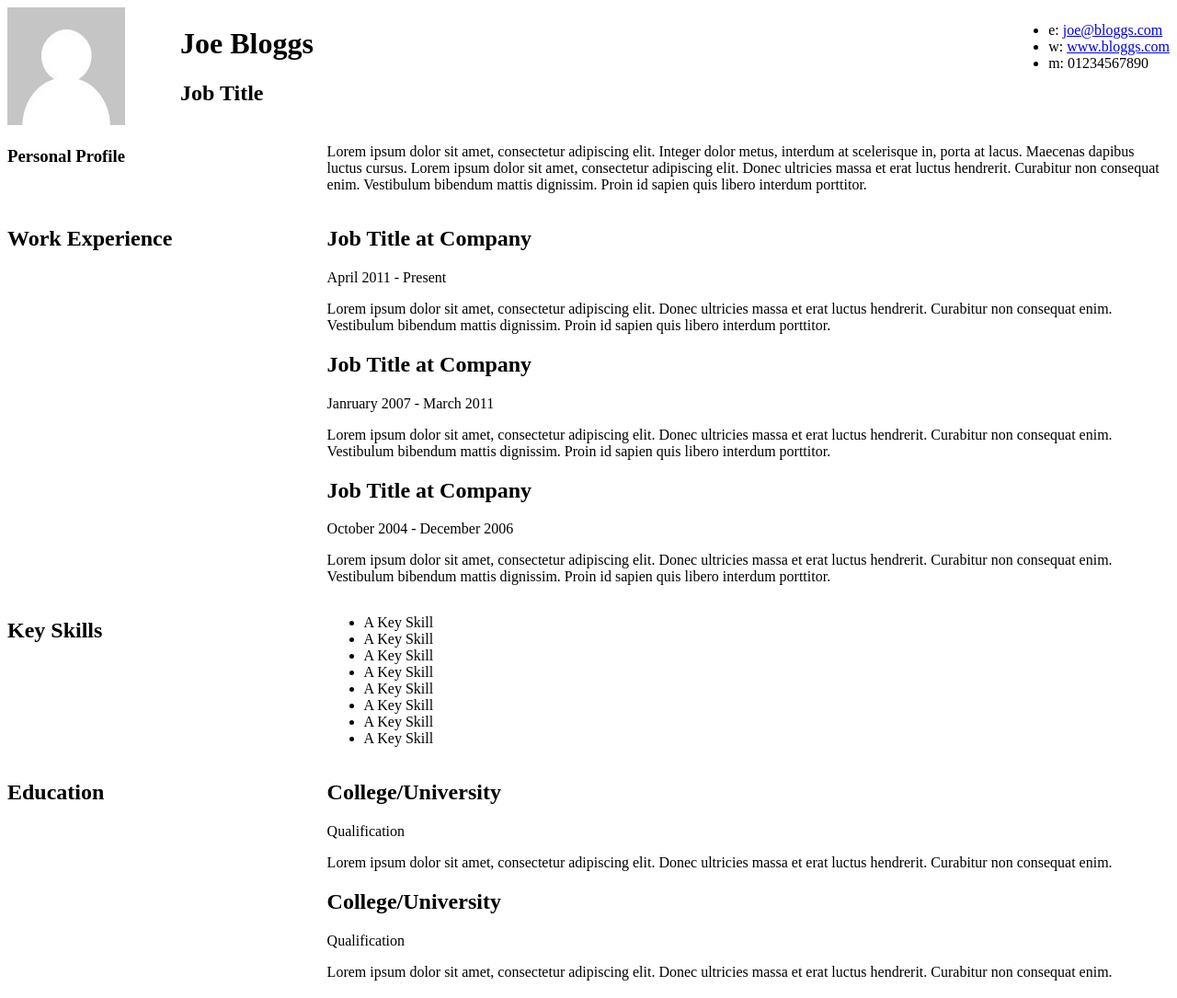
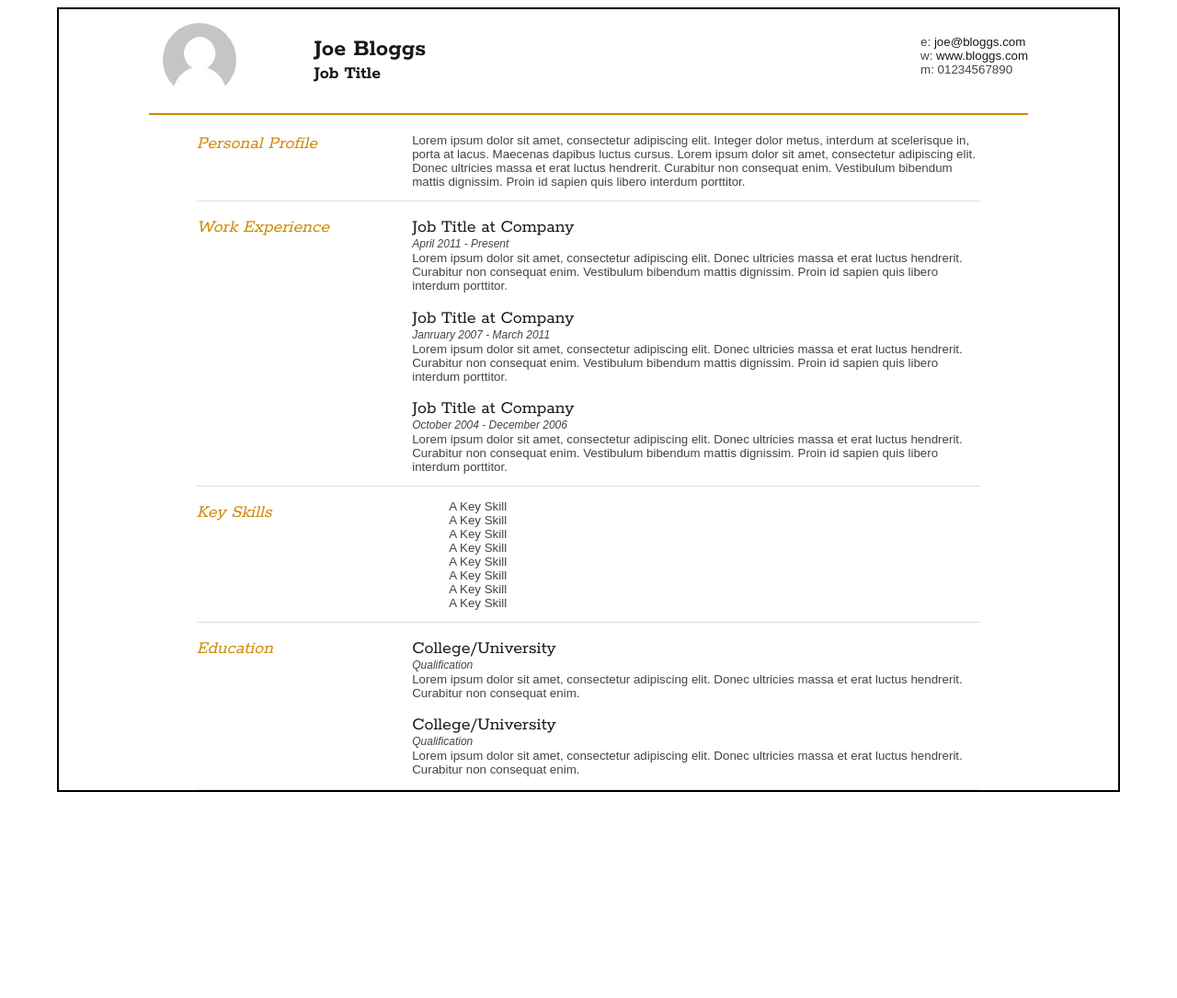
Before and after one commit to Kenzie-Academy-Brasil-Developers/estilizar-curriculo-sprint-2-MPorto1994, a plain HTML site: page index.html in a window 1280 px wide. Shown: the whole page at 92% size. After the commit the page ends 869 px from the top, so only its background shows below. Drawn offline with Linux system fonts and the light colour scheme.

Commit message:
entrega quase completa

```diff
--- a/index.html
+++ b/index.html
@@ -15,6 +15,7 @@
 <![endif]-->
 </head>
 <body id="top">
+
 		<div id="cv" >
 			<div class="mainDetails">
 				<div id="headshot">
@@ -35,9 +36,9 @@
 				</div>
 				<div class="clear"></div>
 			</div>
-
+	<main>
 			<div id="mainArea">
-		<section>
+				<section id="firstsec"class="mainsec">
 					<article>
 						<div class="sectionTitle">
 							<h1>Personal Profile</h1>
@@ -51,7 +52,7 @@
 				</section>
 
 
-		<section>
+				<section class="mainsec">
 					<div class="sectionTitle">
 						<h1>Work Experience</h1>
 					</div>
@@ -79,7 +80,7 @@
 				</section>
 
 
-		<section>
+				<section class="mainsec">
 					<div class="sectionTitle">
 						<h1>Key Skills</h1>
 					</div>
@@ -100,7 +101,7 @@
 				</section>
 
 
-		<section>
+				<section class="mainsec">
 					<div class="sectionTitle">
 						<h1>Education</h1>
 					</div>
@@ -123,5 +124,6 @@
 
 			</div>
 		</div>
+	</main>
 </body>
 </html>
--- a/style.css
+++ b/style.css
@@ -1,5 +1,61 @@
+@import url('https://fonts.googleapis.com/css2?family=Rokkitt:wght@200&display=swap');
+
 .clear {
 	clear: both;
+}
+body{
+	border: 2px solid black;
+	width: 90%;
+	font-family: Arial, sans-serif ;
+	margin-left: auto;
+	font-size: 10pt;
+	margin-right: auto;
+	color: #444444;
+	/* color: #f3f3f3;branco */
+	/* color: #181818;Preto */
+	/* color: #cf8a05; laranja */
+	/* color: #dedede;cinza claro */
+}
+body h1, h2, h3{
+	font-family: 'Rokkitt', serif;
+}
+
+.sectionTitle h1 {
+	color: #cf8a05;
+	font-style: italic;
+	font-size: 15pt;
+	font-weight: 400;
+}
+.sectionContent h2{
+	font-size: 15pt;
+	font-weight: 400;
+	color: #181818;
+	margin-bottom: 0%;
+}
+.sectionContent p{
+	margin-top: 0%;
+}
+
+main {
+	width: 74%;
+	margin-left: auto;
+	margin-right: auto;
+}
+
+.mainsec{
+	border-bottom: 1px solid #dedede;
+}
+.subDetails{
+	height: 3px;
+	font-size: 9pt;
+	font-style: italic;
+}
+
+.mainDetails{
+	width: 83%;
+	margin-left: auto;
+	margin-right: auto;
+	border-bottom:2px solid #cf8a05;
 }
 
 #headshot {
@@ -7,13 +63,40 @@
 	float: left;
 	margin-right: 30px;
 }
+#headshot img{
+	border-radius: 50%;
+	width: 80px;
+	padding: 15px;
 
+}
+#firstsec p{
+	margin-top: 20px;
+}
 #name {
 	float: left;
+	margin-left: 30px;
+	margin-top: 10px;
 }
-
+#name h1{
+	margin-bottom: 0%;
+	color:#181818;
+}
+#name h2{
+	margin-top: 0%;
+	color:#181818;
+}
 #contactDetails {
 	float: right;
+	margin-top: 15px;
+	margin-bottom: 15px;
+	list-style-type: none;
+}
+#contactDetails ul{
+	list-style-type: none;
+}
+#contactDetails a{
+	color: #181818;
+	text-decoration: none;
 }
 
 .sectionTitle {
@@ -25,3 +108,10 @@
 	float: right;
 	width: 72.5%;
 }
+
+.keySkills ul{
+	padding: 0%;
+}
+.keySkills li{
+ list-style-type: none;
+}
```
Lines whose indentation alone changed are shown as unchanged.
